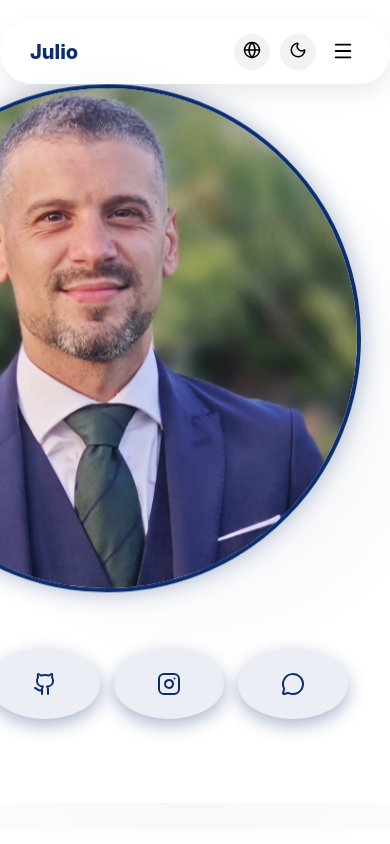
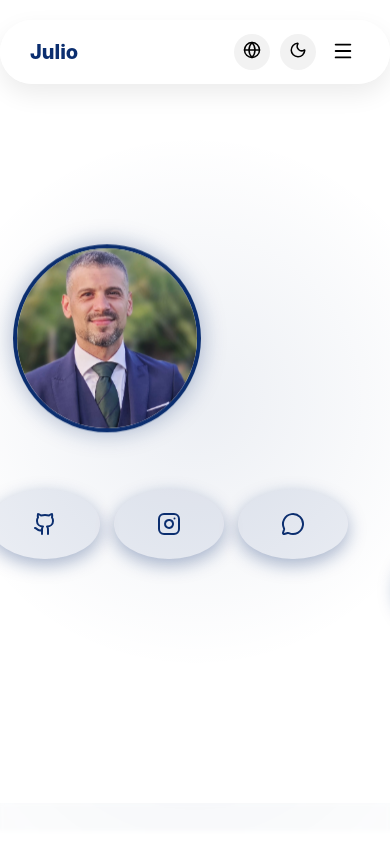
Before and after one commit to juliosm3/portfolio, a React (Vite) app: page / in a window 390 px wide. Shown: the top 844 px of the page. Built offline with nearby package versions, Linux system fonts and the light colour scheme.

Commit message:
nuevas modificaciones

```diff
--- a/src/index.css
+++ b/src/index.css
@@ -656,3 +656,22 @@ body.dark .about-card {
     display: none !important;
   }
 }
+
+/* === FIX HERO MOBILE OVERFLOW === */
+@media (max-width: 768px) {
+  .hero {
+    min-height: 100vh;
+    padding-top: 7rem;
+  }
+
+  .hero-left img {
+    width: 180px !important;
+    height: 180px !important;
+    max-width: 70vw;
+    max-height: 70vw;
+  }
+
+  .hero-right {
+    max-width: 90%;
+  }
+}
```
